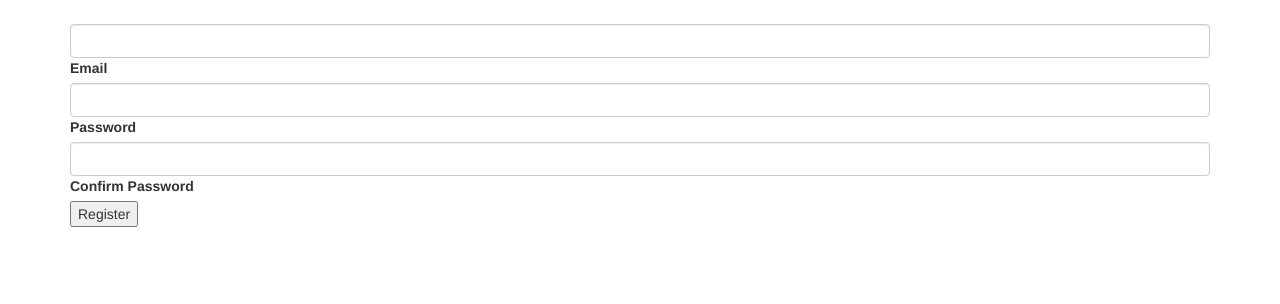
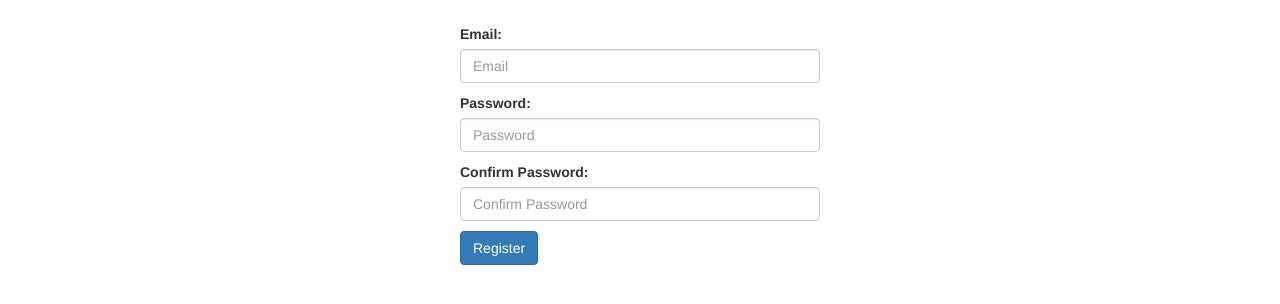
Before and after one commit to erictempleton1/gifttrack, a Django app: page /register/ in a window 1280 px wide. Shown: the part 51-355 px from the top of the page. Run offline with Django 3.2, Linux system fonts and the light colour scheme; some libraries are stand-ins or nearby versions.

Commit message:
updating reg form

```diff
--- a/gifttrack/forms.py
+++ b/gifttrack/forms.py
@@ -35,22 +35,26 @@ class GiftForm(forms.Form):
 
 
 class RegForm(forms.Form):
+    mod_base_attrs = base_attrs()
+    mod_base_attrs['placeholder'] = 'Email'
     email = forms.EmailField(
         label='Email',
         widget=forms.EmailInput(
-            attrs=base_attrs()
+            attrs=mod_base_attrs
         )
     )
+    mod_base_attrs['placeholder'] = 'Password'
     password = forms.CharField(
         label='Password',
         widget=forms.PasswordInput(
-            attrs=base_attrs()
+            attrs=mod_base_attrs
         ),
     )
+    mod_base_attrs['placeholder'] = 'Confirm Password'
     password_confirm = forms.CharField(
         label='Confirm Password',
         widget=forms.PasswordInput(
-            attrs=base_attrs()
+            attrs=mod_base_attrs
         )
     )
 
--- a/gifttrack/templates/gifttrack/register.html
+++ b/gifttrack/templates/gifttrack/register.html
@@ -10,29 +10,15 @@
 </ul>
 {% endif %}
 
-<div class="mdl-grid">
-    <div class="mdl-cell mdl-cell--1-col"></div>
-    <div class="mdl-cell mdl-cell--1-col"></div>
+<div class="row">
+    <div class="col-md-4"></div>
+    <div class="col-md-4">
     <form action="/register/" method="post">
         {% csrf_token %}
-        <div class="mdl-textfield mdl-js-textfield">
-            {{ form.email }}
-            <label class="mdl-textfield__label" for="email">Email</label>
-        </div>
-        <div class="mdl-textfield mdl-js-textfield">
-            {{ form.password }}
-            <label class="mdl-textfield__label" for="email">Password</label>
-        </div>
-        <div class="mdl-textfield mdl-js-textfield">
-            {{ form.password_confirm }}
-            <label class="mdl-textfield__label" for="email">Confirm Password</label>
-        </div>
-        <button class="mdl-button mdl-js-button mdl-button--raised mdl-button--colored">
-          Register
-        </button>
+        {{ form.as_p }}
+        <button type="submit" class="btn btn-primary">Register</button>
     </form>
-    <div class="mdl-cell mdl-cell--1-col"></div>
-    <div class="mdl-cell mdl-cell--1-col"></div>
+    </div>
+    <div class="col-md-4"></div>
 </div>
-
 {% endblock %}
```
